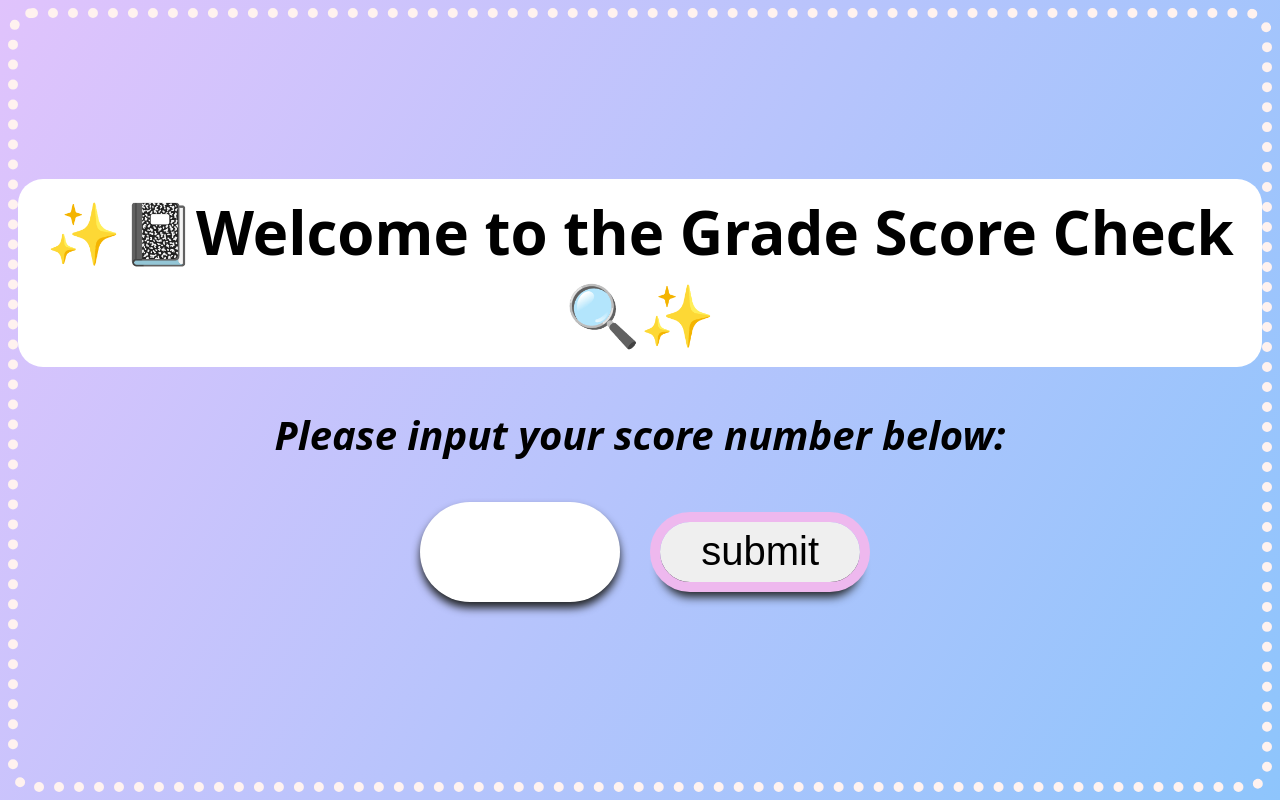
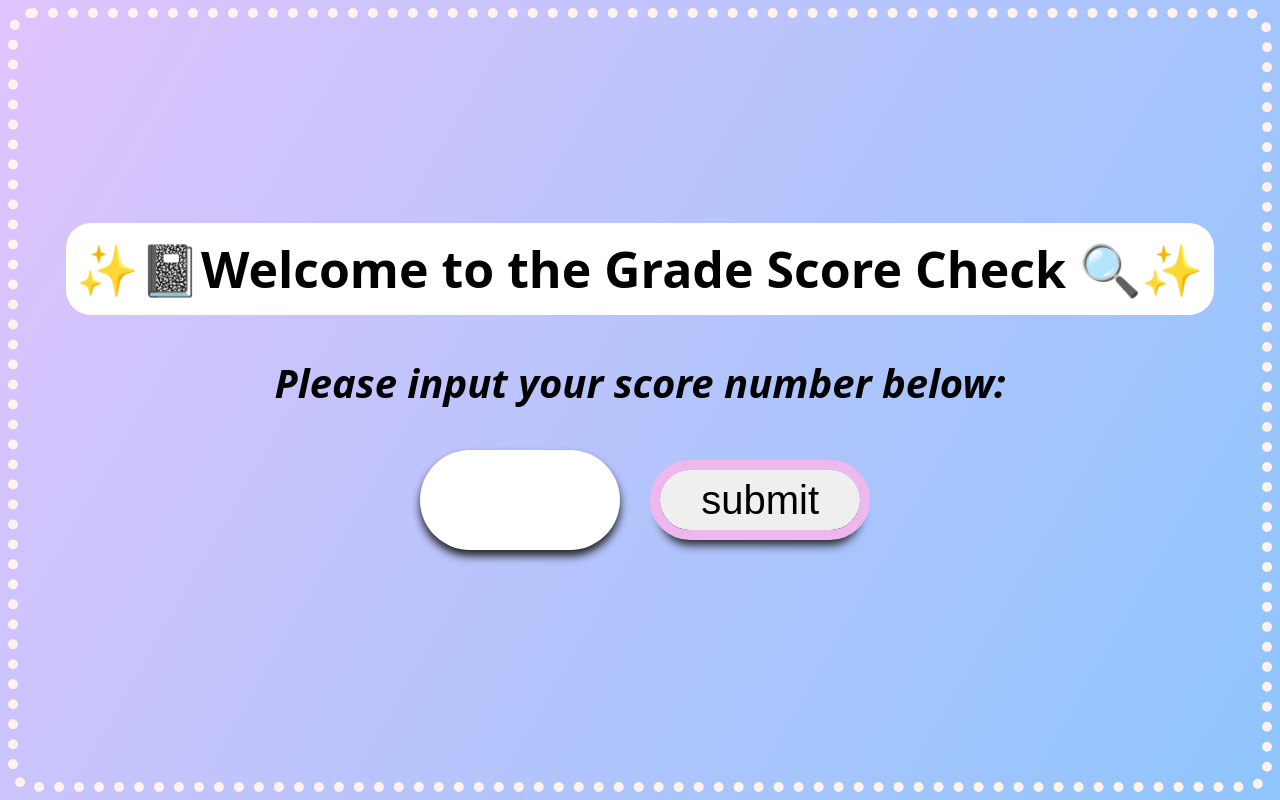
Before and after one commit to Dhafiyamayo/students-score-check, a plain HTML site: page index.html in a window 1280 px wide. Drawn offline with Linux system fonts and the light colour scheme.

Commit message:
font size

```diff
--- a/style.css
+++ b/style.css
@@ -108,7 +108,7 @@ body {
         font-family: 'Open Sans', sans-serif;
         font-weight: 700;
 
-        font-size: 60;
+        font-size: 50px;
     }
 
     .description {
```
Also changed, not shown: 1 other file.
